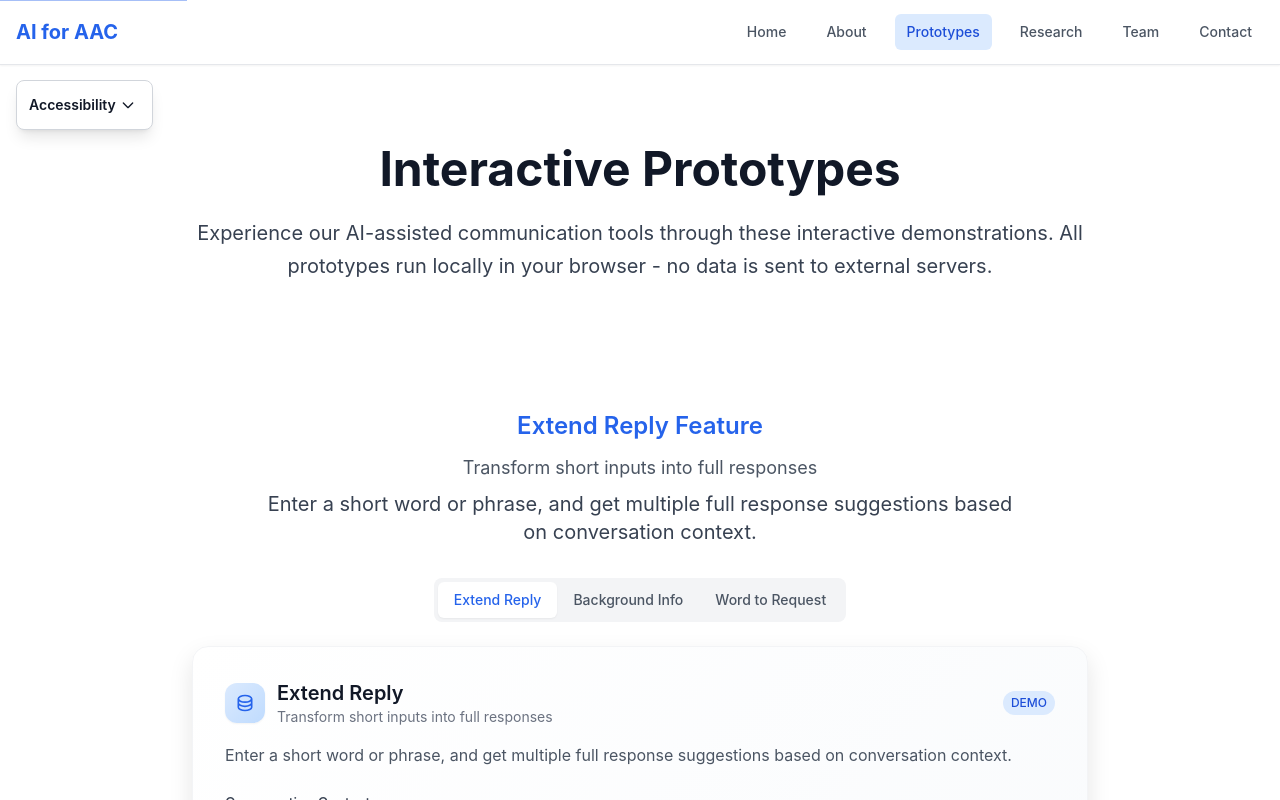
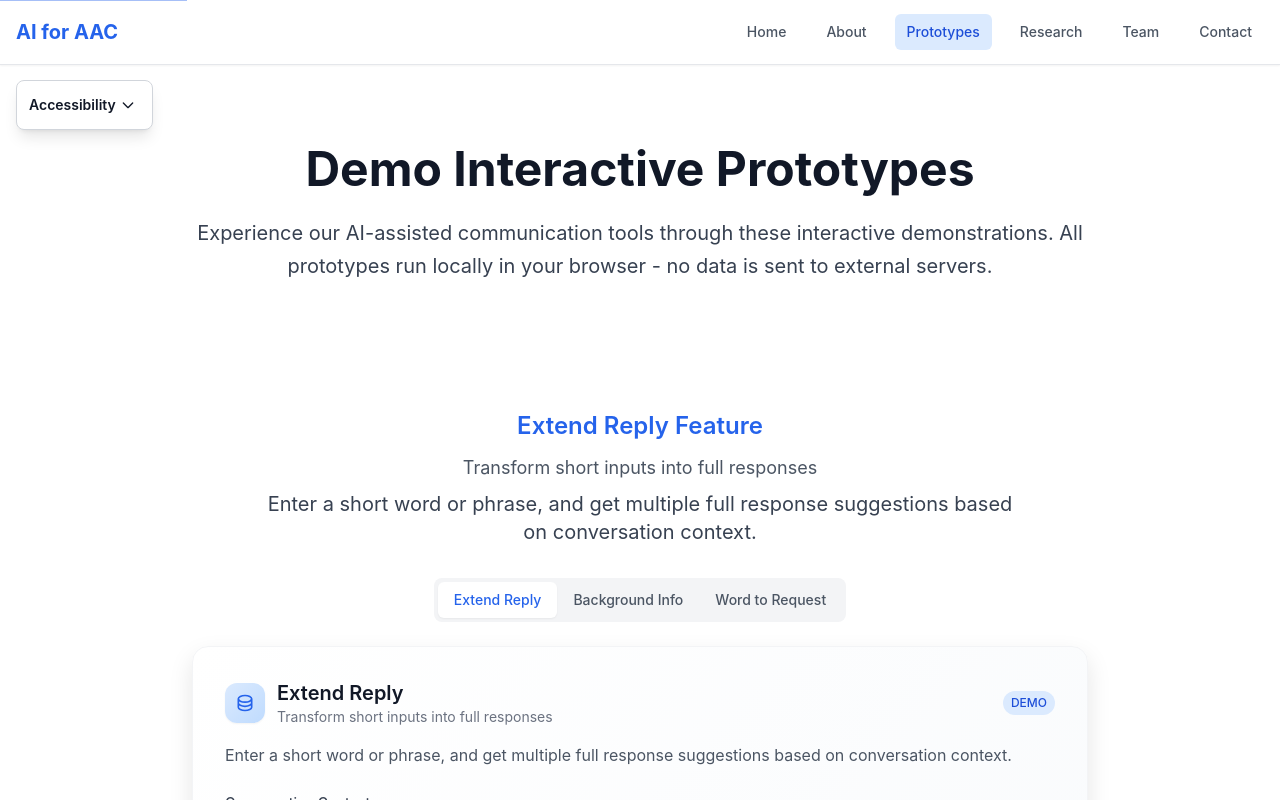
Before and after one commit to AIforAAC/AIforAAC.github.io, a Next.js app: page / in a window 1280 px wide. Both pictures are taken after a click on the button "View Prototypes". Shown: the top 800 px of the page. Built offline with nearby package versions, Linux system fonts and the light colour scheme.

Commit message:
Update labels: Change 'Prototypes' to 'Demo Prototypes' and page heading to 'Demo Interactive Prototypes'

```diff
--- a/pages/index.tsx
+++ b/pages/index.tsx
@@ -503,7 +503,7 @@ const PrototypesPage = () => {
           <div className="max-w-4xl mx-auto mb-12">
             <div className="text-center">
               <h1 className="text-4xl md:text-5xl font-bold text-gray-900 mb-6">
-                Interactive Prototypes
+                Demo Interactive Prototypes
               </h1>
               <p className="text-xl text-gray-700 leading-relaxed">
                 Experience our AI-assisted communication tools through these interactive demonstrations.
@@ -1163,7 +1163,7 @@ const NavigationButtons = ({ setActiveTab }: { setActiveTab: (tab: string) => vo
   const buttons = [
     {
       id: 'prototypes',
-      label: 'Prototypes',
+      label: 'Demo Prototypes',
       gradient: 'from-blue-200 to-purple-300',
       hoverGradient: 'hover:from-blue-300 hover:to-purple-400'
     },
```
